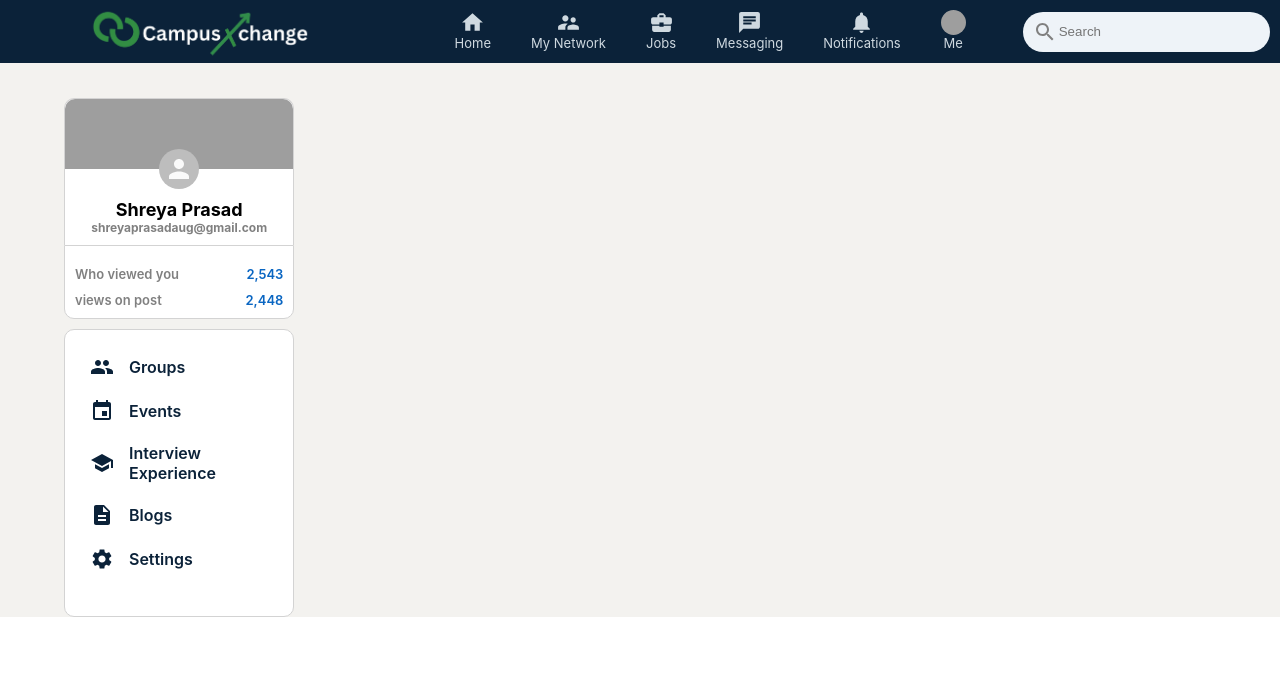
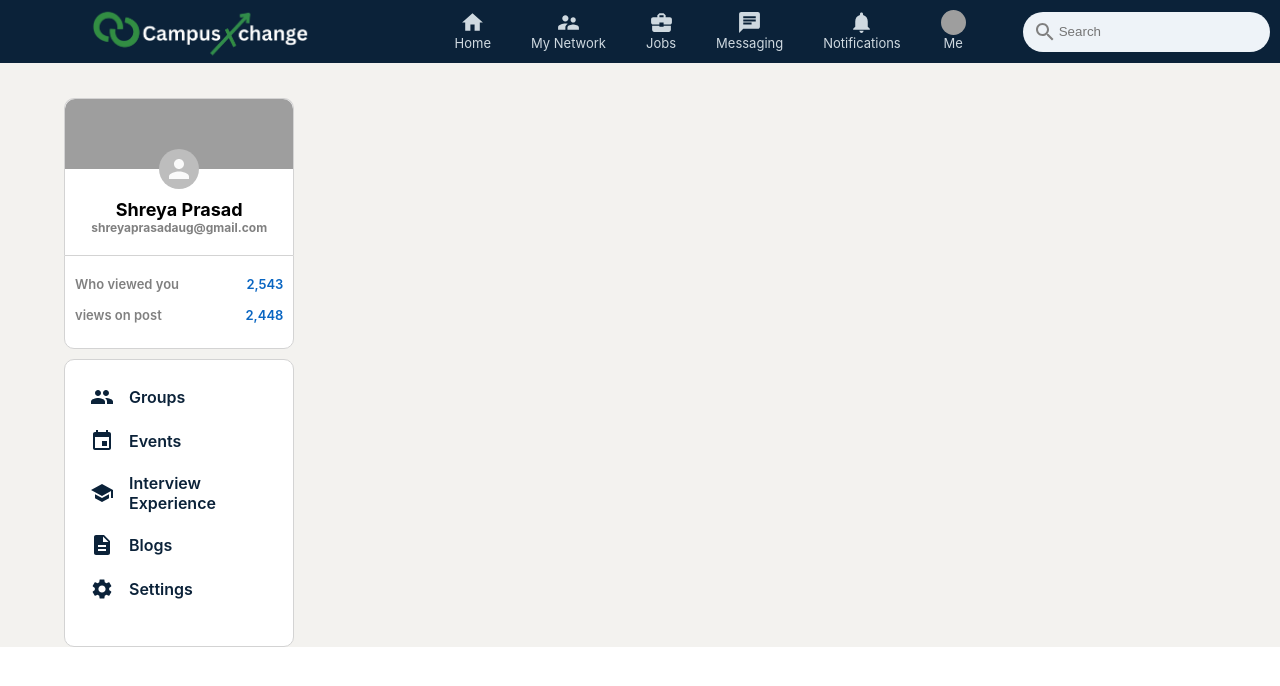
Before and after one commit to Shreyaprasad02/CampusXchange, a React (Create React App) app in the folder campusxchange/: page / in a window 1280 px wide. Shown: the top 686 px of the page. Built offline with nearby package versions, Linux system fonts and the light colour scheme; grey boxes are pictures that could not be loaded.

Commit message:
Initial commit

```diff
--- a/campusxchange/src/Sidebar.css
+++ b/campusxchange/src/Sidebar.css
@@ -35,6 +35,7 @@
 .sidebar__top>h4 {
   color: gray;
   font-size: 12px;
+  margin-bottom: 10px;
 }
 
 .sidebar__top>h2 {
@@ -52,6 +53,7 @@
 
 .sidebar__stat {
   margin-top: 10px;
+  margin-bottom: 15px;
   display: flex;
   justify-content: space-between;
 }
```
